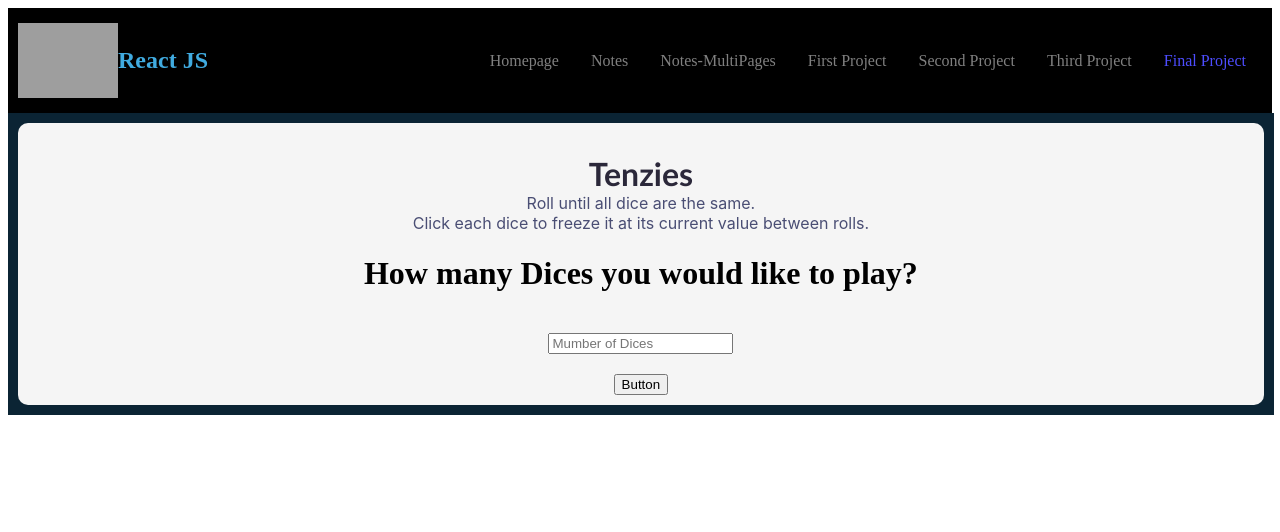
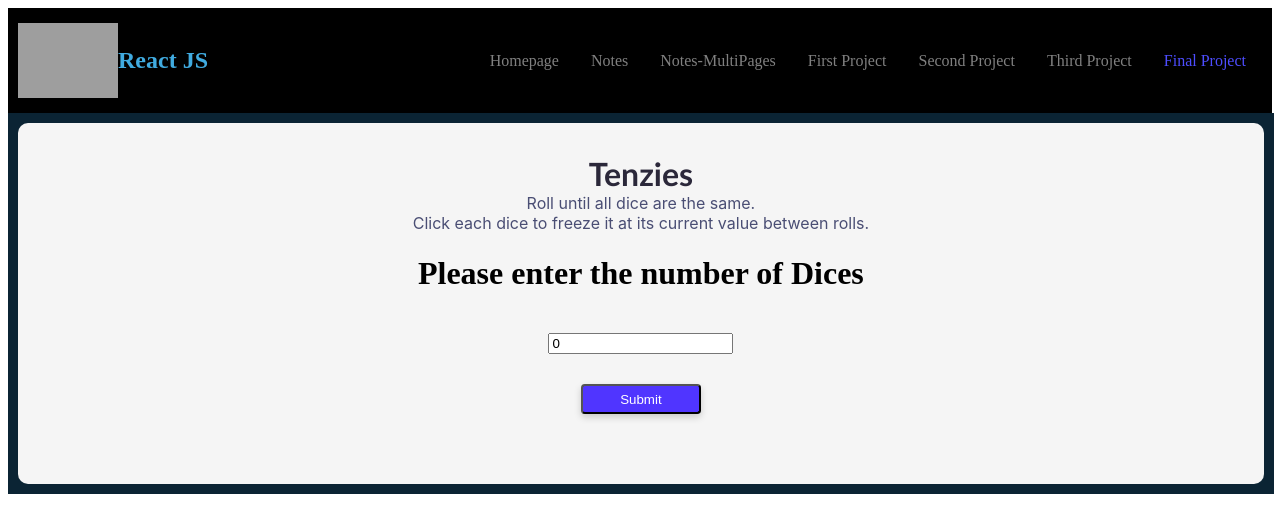
Before and after one commit to AnsonCHOWcm/React, a React (Create React App) app in the folder react-learning-material/: page /final_proj in a window 1280 px wide. Shown: the top 532 px of the page. Built offline with nearby package versions, Linux system fonts and the light colour scheme; grey boxes are pictures that could not be loaded.

Commit message:
implement Pending Mode and Game Mode for Final Proj

```diff
--- a/react-learning-material/src/pages/FinalProjComponent/App.js
+++ b/react-learning-material/src/pages/FinalProjComponent/App.js
@@ -6,11 +6,35 @@ import GameEnteringQ from "./GameEnteringQ";
 const App = () => {
 
     const [numberDice, setnumberDice] = React.useState({
-        "number" : 0,
-        "messageShown" : "Please enter the number of Dices"
+        "number" : "0",
+        "messageShown" : "Please enter the number of Dices",
+        "confirmDicenumber" : false
     })
 
-    const mode = numberDice.number
+    const changeDiceNumber = (inputvalue) => {
+        setnumberDice((prevnumberDice) => {
+            return(
+                {
+                    ...prevnumberDice,
+                    "number" : inputvalue
+                }
+            );
+        })
+    }
+
+    const confirmDiceMethod = (isValidnumber) => {
+        setnumberDice((prevnumberDice) => {
+            return(
+                {
+                    ...prevnumberDice,
+                    "confirmDicenumber" : isValidnumber,
+                    "messageShown" : isValidnumber ? "Please enter the number of Dices" : "Invlid Input! Please try again"
+                }
+            );
+        })
+    }
+
+    const mode = numberDice.confirmDicenumber
 
     return (
         <div className = "FinalProj--App">
@@ -19,8 +43,8 @@ const App = () => {
                 <br></br>
                 Click each dice to freeze it at its current value between rolls.
             </p>
-            {mode ? <Dice numberDice = {numberDice}/> : <GameEnteringQ numberDice = {numberDice}/>}
-            <Button numberDice = {numberDice}/>
+            {mode ? <Dice numberDice = {numberDice}/> : <GameEnteringQ numberDice = {numberDice} changeDiceMethod = {changeDiceNumber}/>}
+            <Button numberDice = {numberDice} confirmDiceMethod = {confirmDiceMethod}/>
         </div>
     );
 };
--- a/react-learning-material/src/pages/FinalProjComponent/Button.Js
+++ b/react-learning-material/src/pages/FinalProjComponent/Button.Js
@@ -1,8 +1,42 @@
 import React from "react";
 
-const Button = () => {
+const Button = (props) => {
+
+    const confirmedDicenumber = props.confirmDicenumber
+
+    const confirmedGamewin = false
+
+    const handleClick = () => {
+        const GameMode = false
+        let isValidnumber = false
+        const currentinput = Number(props.numberDice.number)
+
+        if (!GameMode){
+            isValidnumber = (currentinput  > 0)
+
+            props.confirmDiceMethod(isValidnumber)
+
+        }
+    };
+
+    let ButtonContent
+    if (confirmedDicenumber && confirmedGamewin) {
+        ButtonContent = "Restart the Game"
+    }else if (confirmedDicenumber){
+        ButtonContent = "Roll"
+    }else{
+        ButtonContent = "Submit"
+    }
+
+
     return (
-        <button>Button</button>
+        <div>
+            <button className="FinalProj--Button"
+                onClick={handleClick}>
+                {ButtonContent}
+        </button>
+        </div>
+
     );
 };
 
--- a/react-learning-material/src/pages/FinalProjComponent/FinalProj_style.css
+++ b/react-learning-material/src/pages/FinalProjComponent/FinalProj_style.css
@@ -36,3 +36,12 @@
 .FinalProj--GameEnteringQ--InputBar {
     margin: 20px;
 }
+
+.FinalProj--Button {
+    background: #5035FF;
+    box-shadow: 0px 3.2px 7.68px rgba(0, 0, 0, 0.18);
+    border-radius: 3.81277px;
+    height: 30px;
+    margin-top: 10px;
+    color: white;
+}
--- a/react-learning-material/src/pages/FinalProjComponent/GameEnteringQ.js
+++ b/react-learning-material/src/pages/FinalProjComponent/GameEnteringQ.js
@@ -1,13 +1,19 @@
 import React from "react";
 
 const GameEnteringQ = (props) => {
+
+    const handleChange = (event) => {
+        props.changeDiceMethod(event.target.value)
+    };
+
     return (
         <div className="FinalProj--GameEnteringQ">
-        <h1>How many Dices you would like to play?</h1>
-        <h2>{props.messageShown}</h2>
+        <h1>{props.numberDice.messageShown}</h1>
         <input
         className="FinalProj--GameEnteringQ--InputBar"
-        placeholder="Mumber of Dices"
+        placeholder="Number of Dices"
+        value = {props.numberDice.number}
+        onChange = {handleChange}
         />
         </div>
 
```
